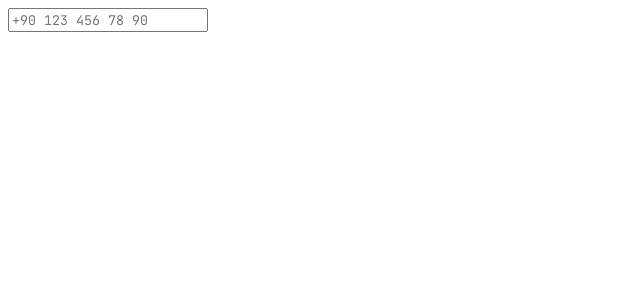
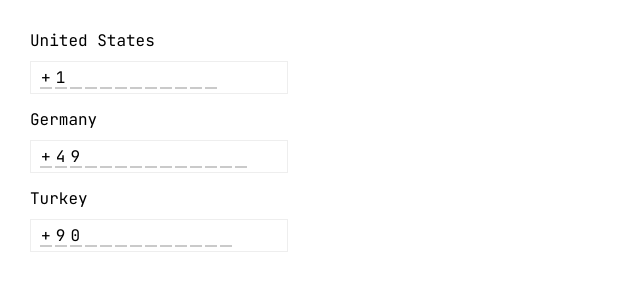
Before and after one commit to mehmetgspace/hubble-mask, a website: page index.html in a window 1280 px wide. Shown: the whole page, without its empty margins (0-640 px from the left). Drawn offline with nearby package versions, Linux system fonts and the light colour scheme.

Commit message:
Add js structure

```diff
--- a/index.html
+++ b/index.html
@@ -12,9 +12,48 @@
 </head>
 <body>
 
-  <input type="text" placeholder="+90 123 456 78 90" class="hubble-mask-input">
+  <!-- United States -->
+  <div class="hubble-mask-group">
+    <label for="phone1" class="hubble-mask-group__label">United States</label>
+
+    <input
+      type="text"
+      id="phone1"
+      data-hubble-mask="+1xxxxxxxxxx"
+      class="hubble-mask-input"
+    />
+
+    <ul class="hubble-mask-line-container"></ul>
+  </div>
+
+  <!-- Germany -->
+  <div class="hubble-mask-group">
+    <label for="phone2" class="hubble-mask-group__label">Germany</label>
+
+    <input
+      type="text"
+      id="phone2"
+      data-hubble-mask="+49xxxxxxxxxxx"
+      class="hubble-mask-input"
+    />
+
+    <ul class="hubble-mask-line-container"></ul>
+  </div>
+
+  <!-- Turkey -->
+  <div class="hubble-mask-group">
+    <label for="phone3" class="hubble-mask-group__label">Turkey</label>
+    <input
+      type="text"
+      id="phone3"
+      data-hubble-mask="+90xxxxxxxxxx"
+      class="hubble-mask-input"
+    />
+
+    <ul class="hubble-mask-line-container"></ul>
+  </div>
 
   <script src="node_modules/jquery/dist/jquery.js"></script>
-  <script src="js/hubble-mask.js"></script>
+  <script src="js/controllers/hubble-mask.js"></script>
 </body>
 </html>
--- /dev/null
+++ b/js/controllers/hubble-mask.js
@@ -0,0 +1,100 @@
+var HubbleMask = function() {
+  this.inputList = []
+};
+
+HubbleMask.prototype.init = function() {
+  var self = this;
+
+  self.checkHasHubbleMask();
+};
+
+HubbleMask.prototype.checkHasHubbleMask = function() {
+  var self = this;
+
+  // get 'data-hubble-mask' attr
+  var attr = $('input').attr('data-hubble-mask');
+
+  if (typeof attr !== 'undefined') {
+    self.getAllHubbleMaskItems();
+  }
+
+};
+
+HubbleMask.prototype.getAllHubbleMaskItems = function() {
+  var self = this;
+  var inputs = $('[data-hubble-mask]');
+
+  // get every input
+  inputs.each(function(index, el) {
+    self.inputList.push(el);
+  });
+
+  // default masked input actions
+  self.hubbleMaskActions();
+};
+
+HubbleMask.prototype.hubbleMaskActions = function() {
+  var self = this;
+
+  self.inputList.forEach(function(input) {
+    // get masked input value
+    var maskedInputValue = $(input).attr('data-hubble-mask');
+
+    // change masked input value if has static values
+    self.changeMaskedInputValue(input, maskedInputValue)
+
+    // change masked input max length
+    self.changeInputMaxLength(input, maskedInputValue.length)
+
+    // create line for masked input
+    self.createMaskLine(input, maskedInputValue);
+
+    // create event listeners for masked inputs
+    self.createEventListeners(input);
+  });
+
+}
+
+HubbleMask.prototype.changeMaskedInputValue = function(input, value) {
+  // remove "x" char from value
+  var newValue = value.split('x').join('');
+
+  // update masked input value
+  $(input).attr("value", newValue);
+};
+
+HubbleMask.prototype.createMaskLine = function(inputEl, value) {
+  var group = $(inputEl).parents('.hubble-mask-group');
+  var lineContainer = $(group).find('.hubble-mask-line-container');
+
+  // parse every character
+  for (var i = 0; i < value.length; i++) {
+    var lineClass = 'hubble-mask-line';
+
+    // add empty class if value is empty
+    if (value.charAt(i) === ' ') {
+      lineClass = 'hubble-mask-line hubble-mask-line--empty'
+    }
+
+    // create line element
+    $('<div/>', {
+      text: '',
+      class: lineClass
+    }).appendTo(lineContainer);
+
+  }
+};
+
+HubbleMask.prototype.changeInputMaxLength = function(input, length) {
+  // update masked input maxlength
+  $(input).attr("maxlength", length);
+};
+
+HubbleMask.prototype.createEventListeners = function(input) {
+  // TODO: Event listener for every masked input
+};
+
+$(function() {
+  var hubbleMask = new HubbleMask();
+  hubbleMask.init();
+});
--- /dev/null
+++ b/scss/base/_global.scss
@@ -0,0 +1,4 @@
+body {
+  font-family: $default-font;
+  padding: 30px;
+}
--- /dev/null
+++ b/scss/base/_reset.scss
@@ -0,0 +1,4 @@
+html, body, div, ul, li, h1, p, a {
+  margin: 0;
+  padding: 0;
+}
--- a/scss/hubble-mask.scss
+++ b/scss/hubble-mask.scss
@@ -1,5 +1,9 @@
 // Base
 @import "base/variables";
+@import "base/reset";
+@import "base/global";
 
 // Modules
+@import "modules/hubble-mask-group";
 @import "modules/hubble-mask-input";
+@import "modules/hubble-mask-line";
--- /dev/null
+++ b/scss/modules/_hubble-mask-group.scss
@@ -0,0 +1,10 @@
+.hubble-mask-group {
+  position: relative;
+  margin-bottom: 15px;
+
+  &__label {
+    display: block;
+    margin-bottom: 10px;
+  }
+
+}
--- a/scss/modules/_hubble-mask-input.scss
+++ b/scss/modules/_hubble-mask-input.scss
@@ -1,3 +1,13 @@
 .hubble-mask-input {
   font-family: $default-font;
+  font-size: 16px;
+  border: 1px solid #eee;
+  letter-spacing: 5.2px;
+  padding: 5px 10px;
+
+  &:focus {
+    outline: 0;
+    outline: 1px dotted orangered;
+  }
+
 }
--- /dev/null
+++ b/scss/modules/_hubble-mask-line.scss
@@ -0,0 +1,18 @@
+.hubble-mask-line {
+  width: 12px;
+  height: 2px;
+  background-color: #cacaca;
+  margin-right: 3px;
+
+  &--empty {
+    background-color: transparent;
+  }
+
+  &-container {
+    display: flex;
+    position: absolute;
+    bottom: 5px;
+    left: 10px;
+  }
+
+}
```
Also changed, not shown: css/hubble-mask.css, js/hubble-mask.js (deleted).
